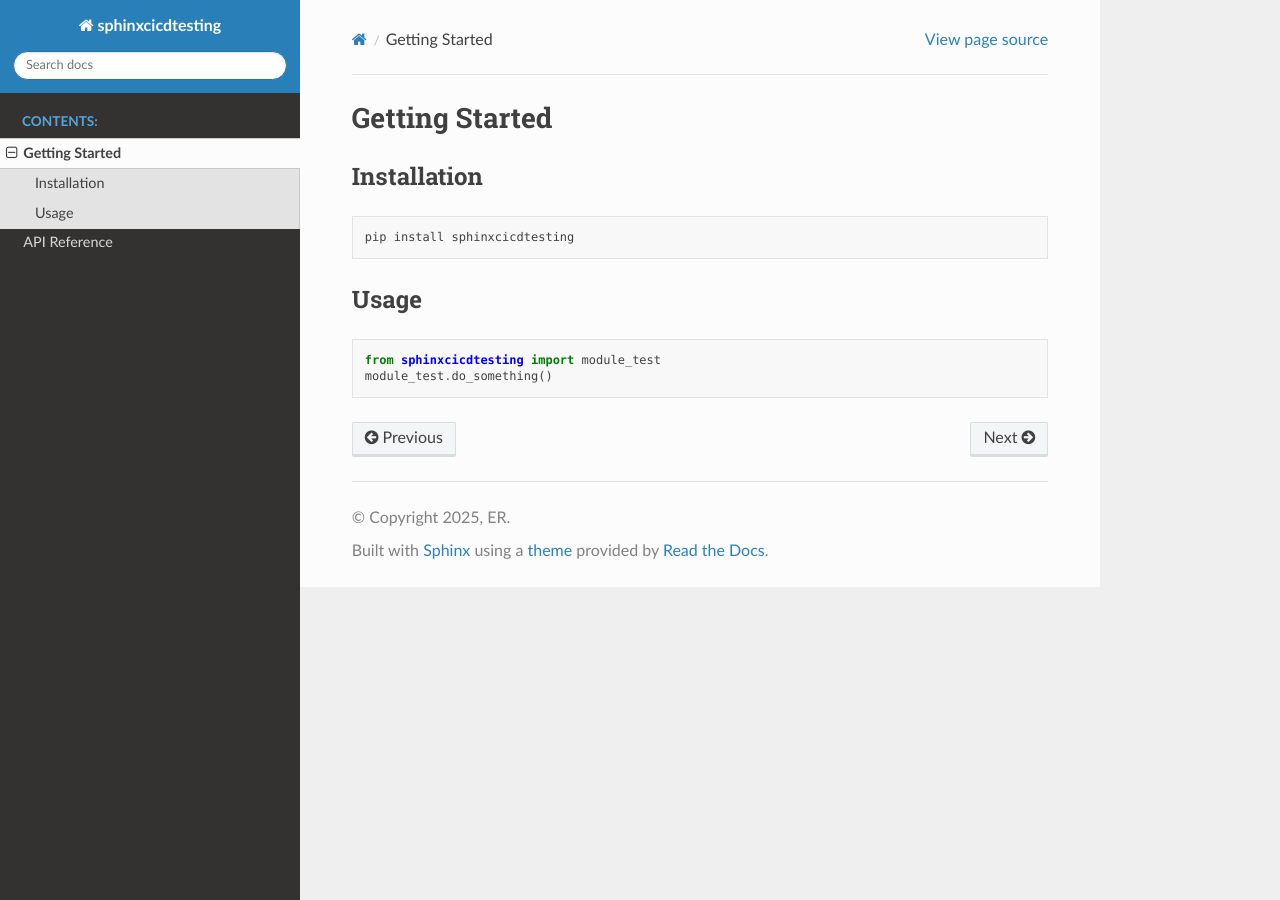
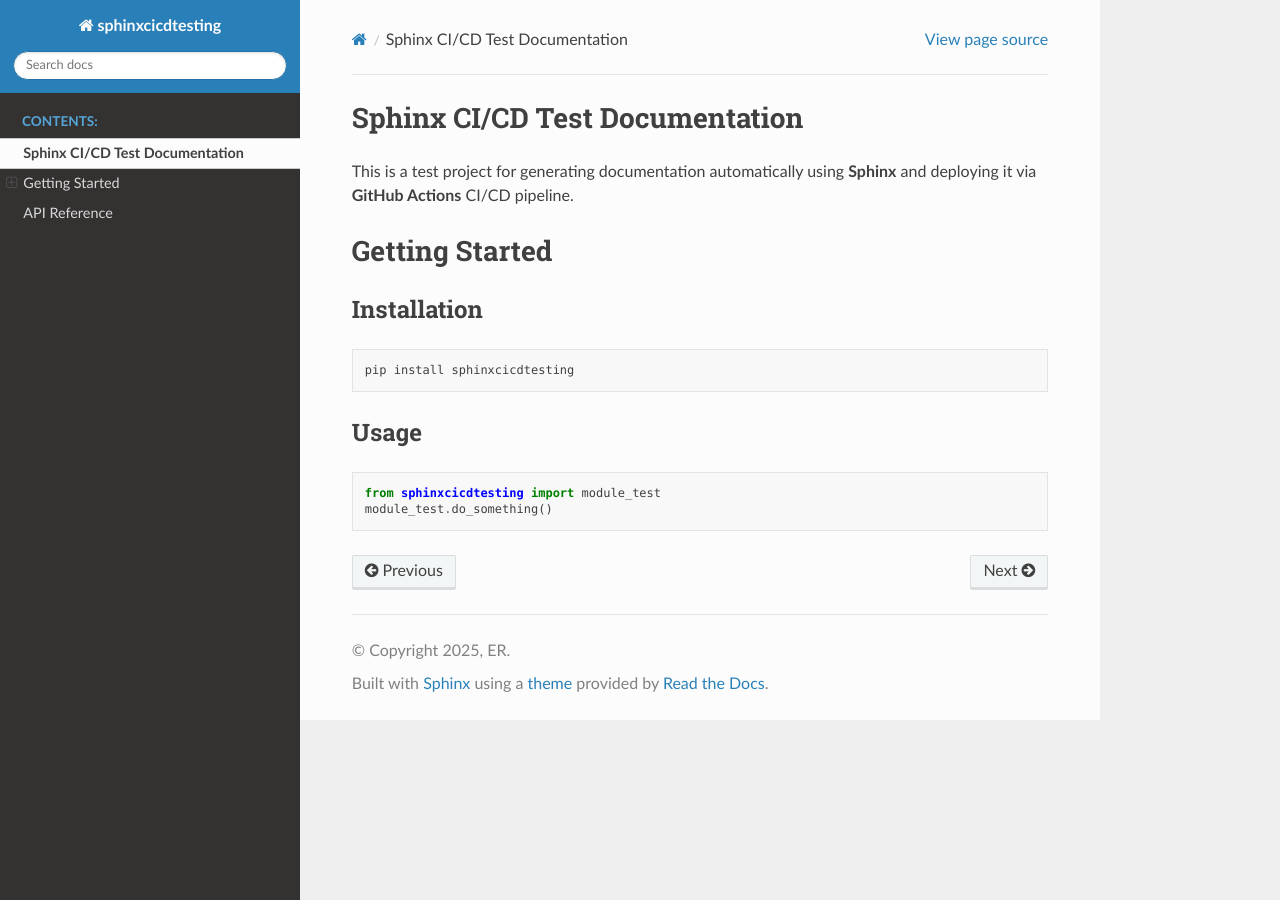
Before and after one commit to ezemriv/Sphinx-CICD-testing, a Sphinx documentation site: the page built from docs/source/getting-started.rst, in a window 1280 px wide. Built offline with Sphinx 7.4.7 and the Read the Docs theme 3.1.0, drawn with Linux system fonts in a browser that asks for light colours.

Commit message:
Added intro in getting started

```diff
--- a/docs/source/getting-started.rst
+++ b/docs/source/getting-started.rst
@@ -1,3 +1,8 @@
+Sphinx CI/CD Test Documentation
+===============================
+
+This is a test project for generating documentation automatically using **Sphinx** and deploying it via **GitHub Actions** CI/CD pipeline.
+
 Getting Started
 ===============
 
--- a/pyproject.toml
+++ b/pyproject.toml
@@ -1,6 +1,6 @@
 [project]
 name = "sphinxcicdtesting"
-version = "0.1.1"
+version = "0.1.0"
 description = "Add your description here"
 readme = "README.md"
 authors = [
```
